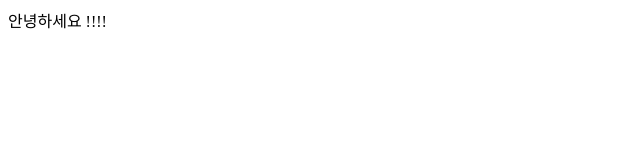
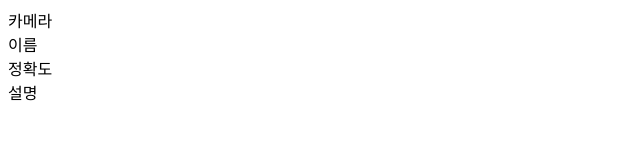
Before and after one commit to an-suhyun/learn-tm, a plain HTML site: page index.html in a window 1280 px wide. Shown: the whole page, without its empty margins (0-640 px from the left). Drawn offline with Linux system fonts and the light colour scheme.

Commit message:
html div

```diff
--- a/index.html
+++ b/index.html
@@ -6,6 +6,11 @@
     <title>TEACHABLE MACHINE</title>
 </head>
 <body>
-    안녕하세요 !!!!
+    <div>
+        <div>카메라</div>
+        <div>이름</div>
+        <div>정확도</div>
+        <div>설명</div>
+    </div>
 </body>
 </html>
```
